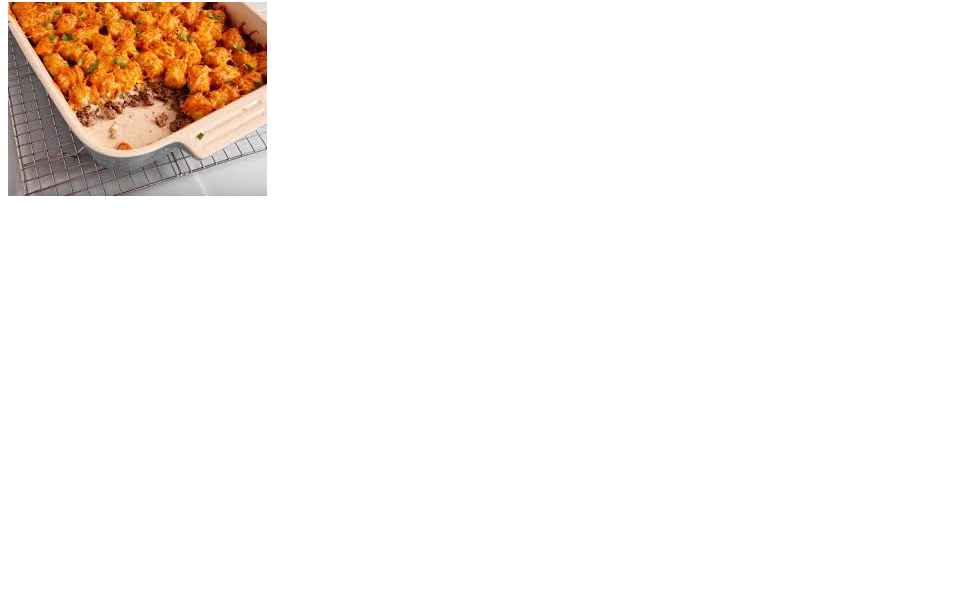
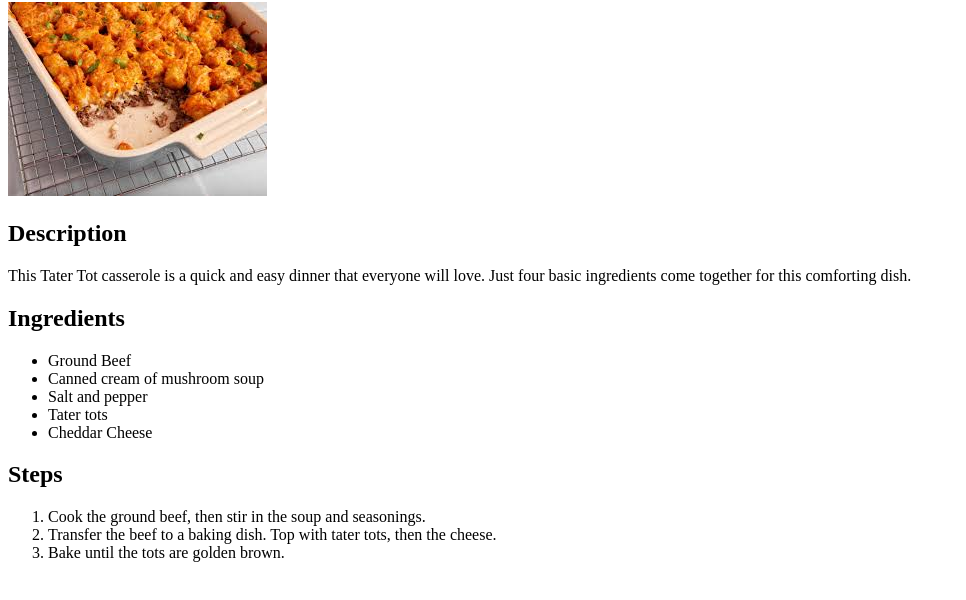
Before and after one commit to cstirneman/odin-recipes, a plain HTML site: page recipes/tater-tot.html in a window 1280 px wide. Shown: the part 104-704 px from the top of the page, without its empty margins (0-966 px from the left). Drawn offline with Linux system fonts and the light colour scheme.

Commit message:
Added contents to tater-tot.html
I added ingredients and steps to this recipe

```diff
--- a/recipes/tater-tot.html
+++ b/recipes/tater-tot.html
@@ -10,5 +10,23 @@
     <h1>Tater Tot Casserole</h1>
 
     <img src="../images/tater-tot-casserole.jpg" alt="tater tot casserole" height="194" width="259">
+    <h2>Description</h2>
+    <p>This Tater Tot casserole is a quick and easy dinner that everyone will love. Just four basic ingredients come together for this comforting dish.</p>
+
+    <h2>Ingredients</h2>
+    <ul>
+        <li>Ground Beef</li>
+        <li>Canned cream of mushroom soup</li>
+        <li>Salt and pepper</li>
+        <li>Tater tots</li>
+        <li>Cheddar Cheese</li>
+    </ul>
+
+    <h2>Steps</h2>
+    <ol>
+        <li>Cook the ground beef, then stir in the soup and seasonings.</li>
+        <li>Transfer the beef to a baking dish. Top with tater tots, then the cheese.</li>
+        <li>Bake until the tots are golden brown.</li>
+    </ol>
 </body>
 </html>
```
Also changed, not shown: recipes/lasagna.html (+5 -3 lines).
